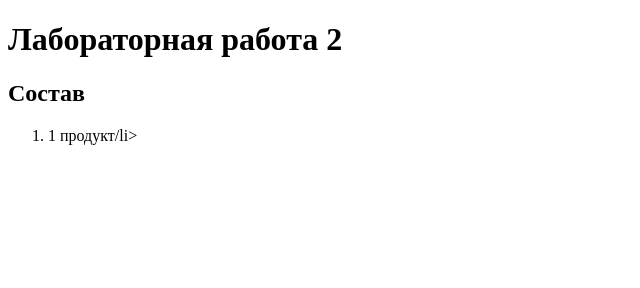
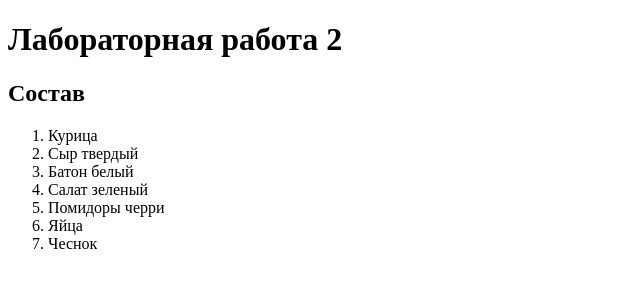
Before and after one commit to shimrink/Lab2, a plain HTML site: page index.html in a window 1280 px wide. Shown: the whole page, without its empty margins (0-640 px from the left). Drawn offline with Linux system fonts and the light colour scheme.

Commit message:
the list is full

```diff
--- a/index.html
+++ b/index.html
@@ -10,7 +10,13 @@
     <h1>Лабораторная работа 2</h1>
     <h2>Состав</h2>
     <ol>
-        <li>1 продукт/li>
+        <li>Курица</li>
+        <li>Сыр твердый</li>
+        <li>Батон белый</li>
+        <li>Салат зеленый</li>
+        <li>Помидоры черри</li>
+        <li>Яйца</li>
+        <li>Чеснок</li>
     </ol>
 </body>
 </html>
```
